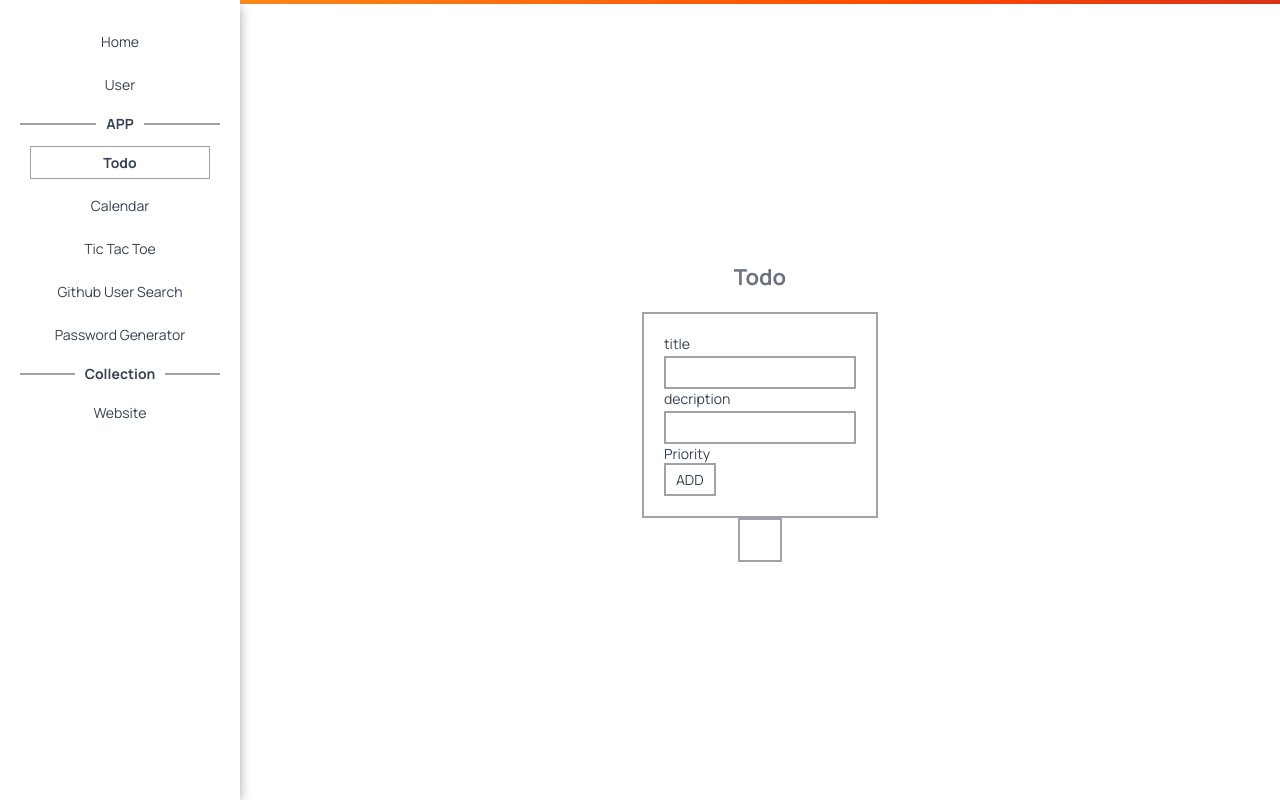
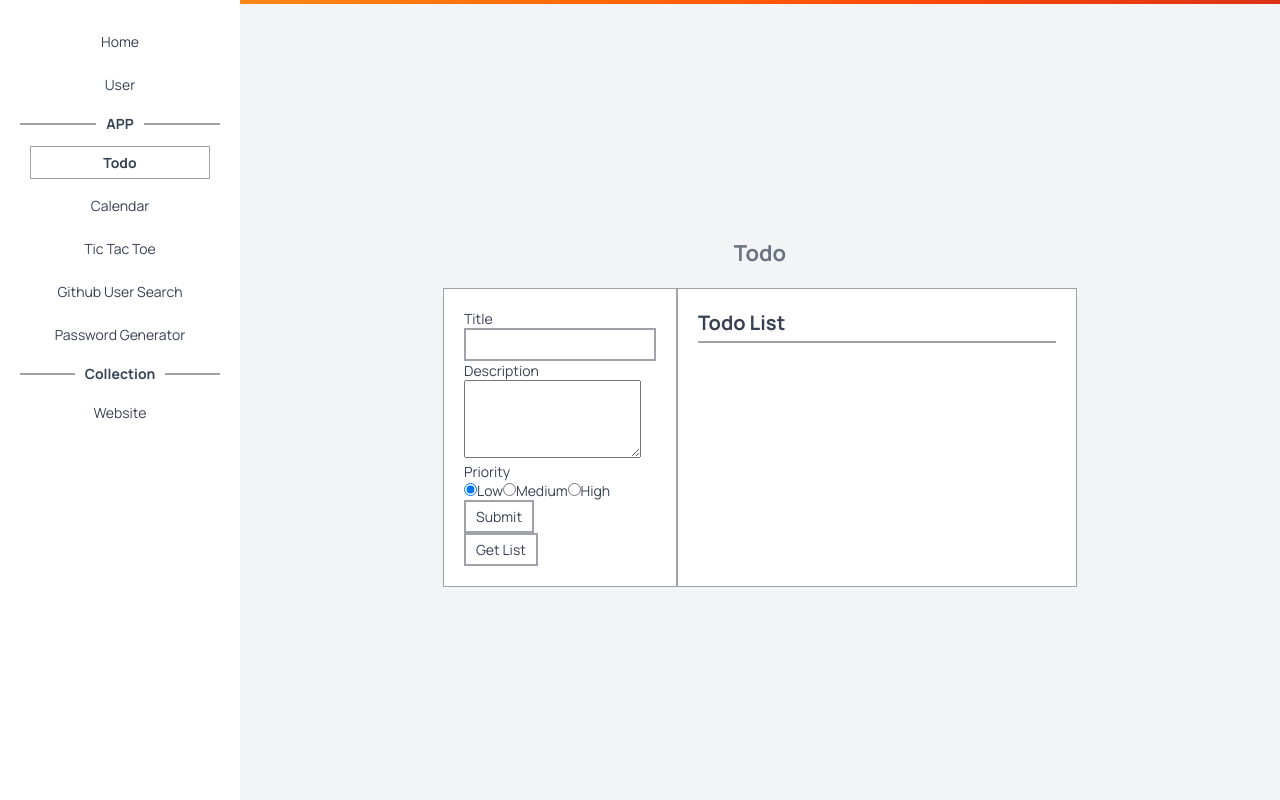
Before and after one commit to percy-ma/m-app, a React (Create React App) app: page /todo in a window 1280 px wide. Built offline with nearby package versions, Linux system fonts and the light colour scheme.

Commit message:
CSS Format & Todo Enhancement & Antd Using

```diff
--- a/package.json
+++ b/package.json
@@ -15,6 +15,8 @@
     "dayjs": "^1.11.5",
     "js-cookie": "^3.0.1",
     "prop-types": "^15.8.1",
+    "rc-field-form": "^1.27.3",
+    "rc-select": "^14.1.13",
     "rc-slider": "^10.0.1",
     "react": "^18.2.0",
     "react-dom": "^18.2.0",
--- a/src/assets/css/common.scss
+++ b/src/assets/css/common.scss
@@ -19,19 +19,28 @@ h3.title {
 }
 
 .card {
-  border: 2px solid var(--border);
+  border: 1px solid var(--border);
+  background-color: var(--white);
   padding: 20px;
+  .card-title {
+    font-weight: 700;
+    font-size: 20px;
+    padding-bottom: 5px;
+    border-bottom: 2px solid var(--border);
+  }
 }
 
-button.primary-btn, input[type=submit] {
+button.primary-btn,
+input[type='submit'] {
   background-color: var(--white);
   border: 2px solid var(--border);
   padding: 5px 10px;
 }
-button.primary-btn:hover, input[type=submit]:hover {
+
+button.primary-btn:hover,
+input[type='submit']:hover {
   border-color: var(--border-hover);
 }
-
 
 /* rc-slide */
 .rc-slider {
@@ -39,17 +48,20 @@ button.primary-btn:hover, input[type=submit]:hover {
   width: 100%;
   height: 14px;
   padding: 5px 0;
+
   &-rail {
     position: absolute;
     width: 100%;
     height: 4px;
     background: var(--gray);
   }
+
   &-track {
     position: absolute;
     height: 4px;
     background: var(--gray-dark);
   }
+
   &-handle {
     position: absolute;
     width: 14px;
--- a/src/assets/css/font.scss
+++ b/src/assets/css/font.scss
@@ -1,4 +1,4 @@
 @font-face {
-    font-family: manrope;
-    src: url(../fonts/Manrope-VariableFont_wght.ttf);
+  font-family: manrope;
+  src: url(../fonts/Manrope-VariableFont_wght.ttf);
 }
--- a/src/assets/css/form.scss
+++ b/src/assets/css/form.scss
@@ -19,7 +19,6 @@ form {
       input {
         border-color: var(--red);
       }
-
     }
 
     label {
@@ -34,7 +33,7 @@ form {
     }
   }
 
-    input[type=submit] {
+  input[type='submit'] {
     width: 100%;
   }
 }
--- a/src/index.scss
+++ b/src/index.scss
@@ -9,7 +9,9 @@
   box-sizing: border-box;
 }
 
-html, body, #root {
+html,
+body,
+#root {
   height: 100%;
 }
 
@@ -34,9 +36,10 @@ html, body, #root {
         font-weight: 700;
         margin: 0 10px;
       }
-            &::before, &::after {
+      &::before,
+      &::after {
         display: block;
-                content: "";
+        content: '';
         background-color: var(--gray);
         height: 2px;
         width: 100%;
@@ -60,5 +63,6 @@ html, body, #root {
     border-width: 4px 0 0;
     border-top-style: solid;
     border-image: linear-gradient(139deg, #fb8817, #ff4b01, #c12127, #e02aff) 3;
+    background-color: var(--gray-light);
   }
 }
--- a/src/page/calendar/index.js
+++ b/src/page/calendar/index.js
@@ -84,6 +84,9 @@ export default function Calendar() {
     setMonth(new Date().getMonth() + 1);
     setSelectDate(new Date());
   };
+  const setDate = (date) => {
+    setSelectDate(new Date(date))
+  }
 
   return (
     <div className="calendar">
@@ -112,6 +115,7 @@ export default function Calendar() {
                       }
                       data-date={dayItem.date}
                       key={dayItem.date}
+                      onClick={()=>setDate(dayItem.date)}
                     >
                       {dayItem.day}
                     </div>
@@ -122,6 +126,7 @@ export default function Calendar() {
           })}
         </div>
       </div>
+      <div id='select-date'>{dayjs(selectDate).format('YYYY MMM DD')}</div>
     </div>
   );
 }
--- a/src/page/ticTacToe/index.js
+++ b/src/page/ticTacToe/index.js
@@ -1,5 +1,6 @@
 import { useState, useEffect } from 'react';
 import { Error, HandleRound } from '@icon-park/react';
+import { Radio } from 'antd'
 import { Select, Option, message } from '../../components'
 import './index.scss';
 
@@ -20,8 +21,8 @@ export default function TicTacToe() {
     [2, 4, 6],
   ];
 
-  const changeMode = (mode) => {
-    setMode(mode);
+  const changeMode = (e) => {
+    setMode(e.target.value);
     clearBoard();
   };
   const getWinner = () => {
@@ -95,10 +96,10 @@ export default function TicTacToe() {
       <h3 className="title">Tic Tac Toe</h3>
       <div id="mode-select">
         <div>Mode</div>
-        <Select value={mode} onChange={changeMode}>
-          <Option value="single" default>Single</Option>
-          <Option value="double">Double</Option>
-        </Select>
+        <Radio.Group value={mode} defaultValue={'single'} onChange={changeMode}>
+          <Radio value={'single'}>Single</Radio>
+          <Radio value={'double'}>Double</Radio>
+        </Radio.Group>
       </div>
       <div className="currentPlayer">Current Player: {currentPlayer}</div>
       <div className="board">
--- a/src/page/todo/index.js
+++ b/src/page/todo/index.js
@@ -1,26 +1,122 @@
-// import { useState, useEffect } from 'react';
-import { Input } from '../../components';
+import { useState, useEffect } from 'react';
+import { message } from '../../components';
+import { Form, Input, Radio } from 'antd';
 import request from '../../api/request';
 import './index.scss';
 
 export default function Todo() {
+  const [priority, setPriority] = useState(1);
+  const [todoList, setTodoList] = useState([]);
+
+  const changePriority = (e) => {
+    setPriority(e.target.value);
+  };
+
+  const addTodo = (values) => {
+    console.log(values);
+    request
+      .post('/todo/addTodo', values)
+      .then((res) => {
+        console.log(res.data);
+        message.success('Add Success!!!');
+        getTodoList();
+      })
+      .catch((err) => {
+        message.error('Add Error');
+        console.log(err);
+      });
+  };
+
   const getTodoList = () => {
     request.get('/todo/getTodoList').then((res) => {
-      console.log(res.data);
+      let data = res.data
+      let list = []
+      for(let i=0; i<data.length; i++) {
+        list.push({
+          id: data[i].id,
+          title: data[i].title,
+          description: data[i].description,
+          priority: data[i].priority,
+          done: data[i].done
+        })
+      }
+      setTodoList([...list]);
     });
   };
+
+  const setTodoItemDone = (todoItem, setDone, index) => {
+    console.log(todoItem.id);
+    request
+      .post('/todo/updateTodo', {
+        id: todoItem.id,
+        done: setDone,
+      })
+      .then(res => {
+        if(res.code === 200) {
+          let tempTodoList = todoList
+          tempTodoList[index].done = setDone
+          setTodoList([...tempTodoList])
+        }
+      });
+  };
+
   return (
     <div className="content-middle">
       <h3 className="title">Todo</h3>
-      <div id="add-box" className="card">
-        <Input label="title" />
-        <Input label="decription" />
-        <div>Priority</div>
-        <button className="primary-btn" onClick={getTodoList}>
-          ADD
-        </button>
+      <div className="todo-container">
+        <div id="add-box" className="card">
+          <Form onFinish={addTodo} initialValues={{ priority: 1 }}>
+            <Form.Item name="title" label="Title">
+              <Input />
+            </Form.Item>
+            <Form.Item name="description" label="Description">
+              <Input.TextArea rows={4} />
+            </Form.Item>
+            <Form.Item name="priority" label="Priority">
+              <Radio.Group value={priority} onChange={changePriority}>
+                <Radio value={1}>Low</Radio>
+                <Radio value={2}>Medium</Radio>
+                <Radio value={3}>High</Radio>
+              </Radio.Group>
+            </Form.Item>
+            <button className="primary-btn" type="submit">
+              Submit
+            </button>
+          </Form>
+          <button className="primary-btn" onClick={getTodoList}>
+            Get List
+          </button>
+        </div>
+        <div id="list-box" className="card">
+          <div className="card-title">Todo List</div>
+          {todoList.map((item, index) => {
+            return (
+              <div className="todo-list-item" key={item.id}>
+                <div
+                  className="done-dot"
+                  onClick={() => setTodoItemDone(item, !item.done, index)}
+                ></div>
+                <div
+                  className={
+                    item.done ? 'item-content item-done' : 'item-content'
+                  }
+                >
+                  <div>{item.title}</div>
+                  {item.priority === 1 && (
+                    <div className="priority priority-low">LOW</div>
+                  )}
+                  {item.priority === 2 && (
+                    <div className="priority priority-medium">MEDIUM</div>
+                  )}
+                  {item.priority === 3 && (
+                    <div className="priority priority-high">HIGH</div>
+                  )}
+                </div>
+              </div>
+            );
+          })}
+        </div>
       </div>
-      <div id="list-box" className="card"></div>
     </div>
   );
 }
--- a/src/page/todo/index.scss
+++ b/src/page/todo/index.scss
@@ -1,4 +1,64 @@
-
-#add-box {
-    // display: flex;
+.todo-container {
+  display: flex;
+  #list-box {
+    width: 400px;
+    .todo-list-item {
+      display: flex;
+      align-items: center;
+      padding: 5px;
+      .done-dot {
+        display: block;
+        width: 12px;
+        height: 12px;
+        border: 1px solid var(--border);
+        border-radius: 50%;
+        cursor: pointer;
+      }
+      .item-content {
+        width: 100%;
+        display: flex;
+        align-items: center;
+        justify-content: space-between;
+        &.item-done {
+            position: relative;
+            &::before {
+                content: '';
+                display: block;
+                width: 100%;
+                height: 100%;
+                position: absolute;
+                top: 0;
+                left: 0;
+                background-color: var(--white);
+                opacity: .6;
+            }
+            &::after {
+                content: '';
+                display: block;
+                width: 100%;
+                height: 2px;
+                position: absolute;
+                top: 50%;
+                left: 0;
+                background-color: var(--gray);
+            }
+          }
+      }
+      .priority {
+        display: block;
+        border-radius: 3px;
+        color: var(--white);
+        padding: 4px 8px;
+        &-low {
+          background-color: var(--orange);
+        }
+        &-medium {
+          background-color: var(--red);
+        }
+        &-high {
+          background-color: var(--red-dark);
+        }
+      }
+    }
+  }
 }
--- a/src/page/user/login.js
+++ b/src/page/user/login.js
@@ -22,9 +22,9 @@ export default function Login() {
           message.success('Login Successfully!!!');
           console.log('login success', res);
           let token_expire = new Date(
-            new Date() * 1 + res.tokenInfo.expire_in * 1000
+            new Date() * 1 + res.data.tokenInfo.expire_in * 1000
           );
-          Cookie.set('app_token', res.tokenInfo.token, {
+          Cookie.set('app_token', res.data.tokenInfo.token, {
             expires: token_expire,
           });
         }
```
Also changed, not shown: src/assets/css/variable.scss (indentation only), src/components/Message/index.scss (indentation only), 1 other file (tests, documents, lock files or other folders). Lines whose indentation alone changed are shown as unchanged.
